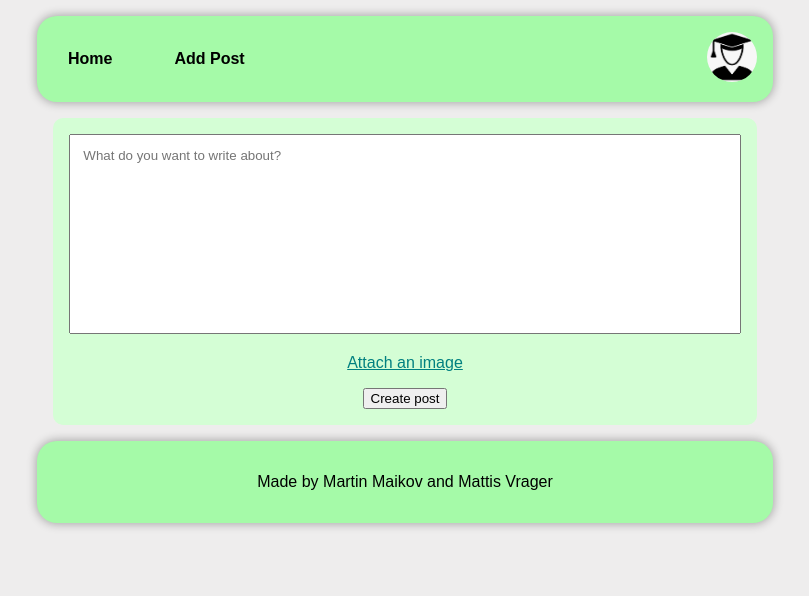
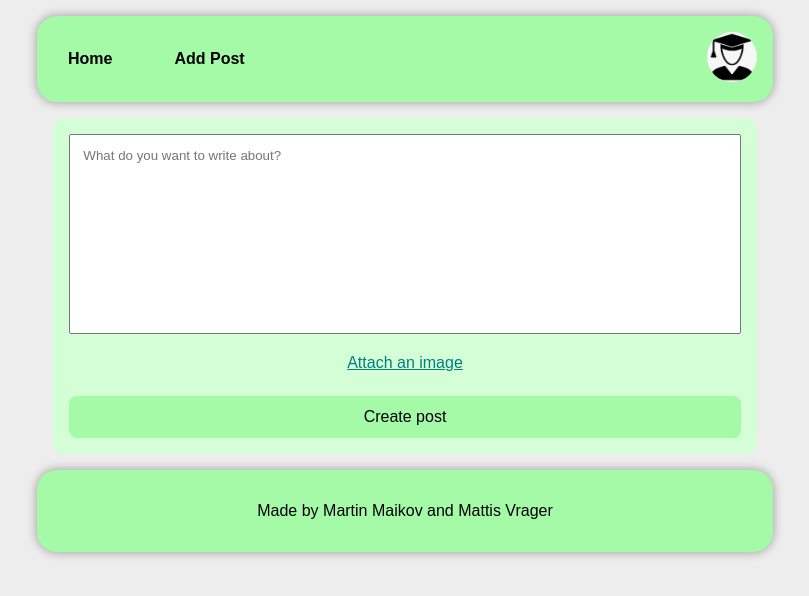
Before and after one commit to mattis1234567/WADhomework, a Vue app in the folder vue-wad/: page /#/addpost in a window 1280 px wide. Shown: the top 596 px of the page, without its empty margins (235-1044 px from the left). Built offline with nearby package versions, Linux system fonts and the light colour scheme.

Commit message:
AddPost submit button fix

```diff
--- a/vue-wad/src/views/AddPostView.vue
+++ b/vue-wad/src/views/AddPostView.vue
@@ -54,4 +54,19 @@ form textarea {
 	text-decoration: underline;
 	cursor: pointer;
 }
+
+form input[type="submit"] {
+	margin-top: 0.5em;
+    background-color: var(--primary-color);
+	width: 100%;
+	padding: 0.75em;
+	font-size: 1rem;
+	border: none;
+	border-radius: 8px;
+	transition: background-color 0.2s linear;
+}
+
+form input[type="submit"]:hover {
+	background-color: var(--primary-color-hover);
+}
 </style>
```
